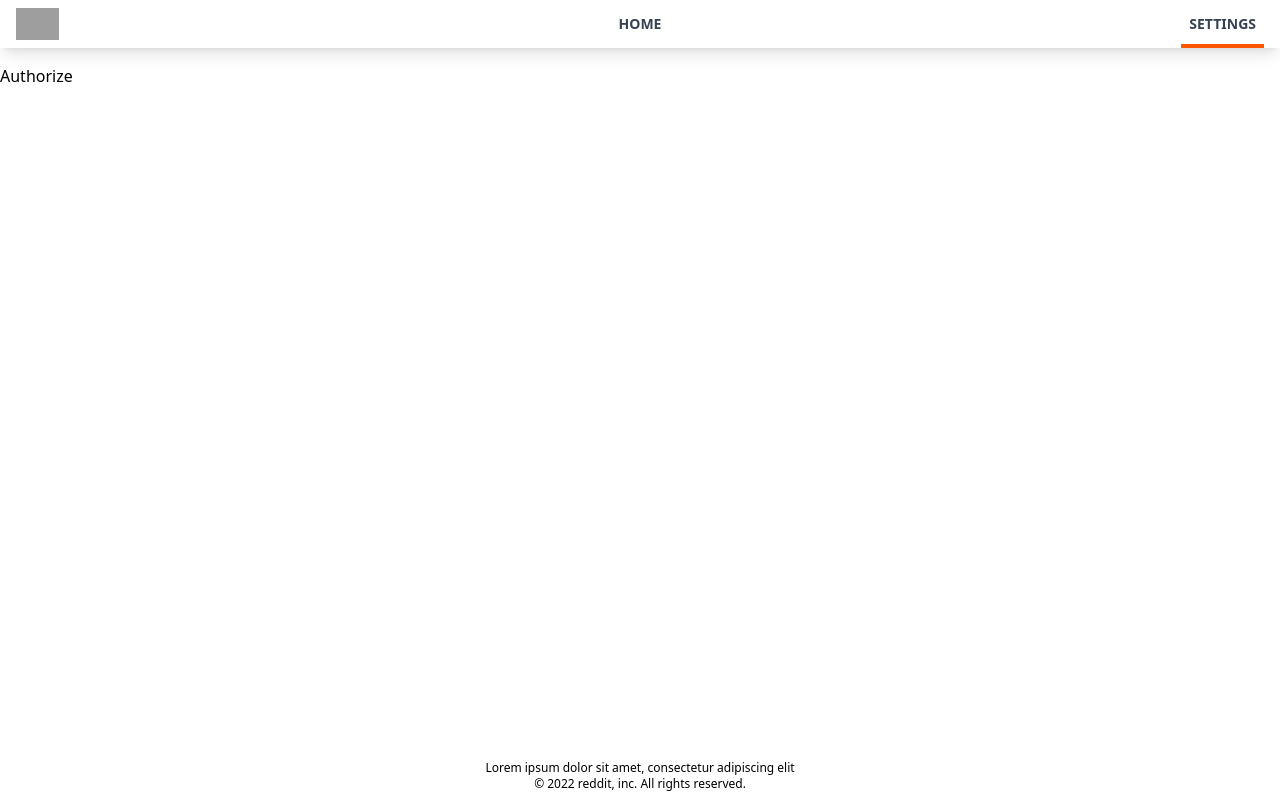
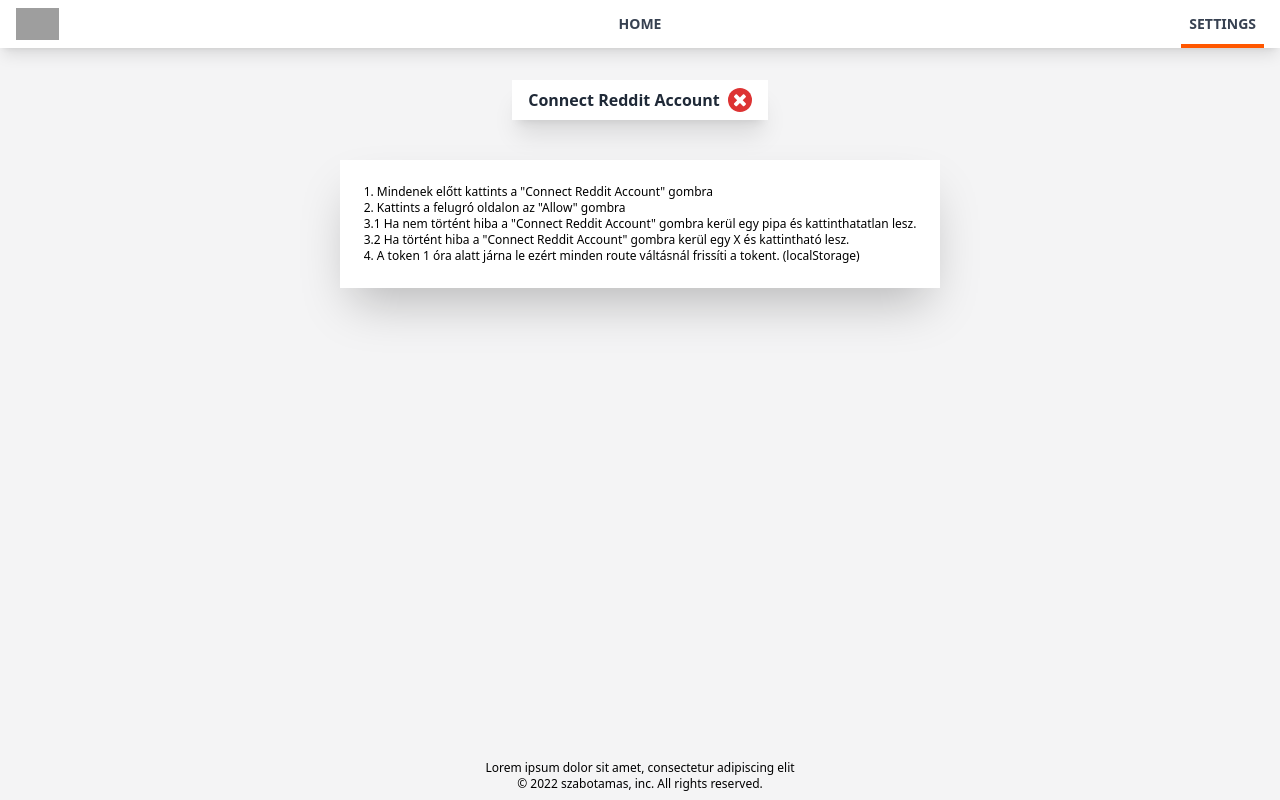
Before and after one commit to kemoth00/reddit-client, a Vue app: page /settings in a window 1280 px wide. Built offline with nearby package versions, Linux system fonts and the light colour scheme; no server answers; sample sign-in values are in the browser's storage; grey boxes are pictures that could not be loaded.

Commit message:
Settings page, Route guards

```diff
--- a/src/App.vue
+++ b/src/App.vue
@@ -1,6 +1,6 @@
 <template>
-	<div id="app" class="flex flex-col h-screen justify-between">
-		<Navbar class="h-16" />
+	<div id="app" class="flex flex-col h-screen justify-between bg-zinc-100">
+		<Navbar class="h-20" />
 		<router-view class="mb-auto h-10" />
 		<Footer class="h-10" />
 	</div>
--- a/src/api/api.js
+++ b/src/api/api.js
@@ -7,14 +7,46 @@
 	password: process.env.VUE_APP_SECRET,
 };
 
+const headers = {
+	'Content-Type': 'application/x-www-form-urlencoded',
+};
+
 const API = {
+	getRequest(url) {
+		return axios.get('https://oauth.reddit.com/' + url, {
+			headers: {
+				'Content-Type': 'application/x-www-form-urlencoded',
+				Authorization: 'Bearer ' + localStorage.getItem('access_token'),
+			},
+		});
+	},
+	getRequests(urls) {
+		const requests = [];
+		urls.map((element) => {
+			requests.push(
+				axios.get(element, {
+					headers: {
+						'Content-Type': 'application/x-www-form-urlencoded',
+						Authorization: 'Bearer ' + localStorage.getItem('access_token'),
+					},
+				})
+			);
+		});
+
+		return axios.all(requests, {
+			headers: {
+				'Content-Type': 'application/x-www-form-urlencoded',
+				Authorization: 'Bearer ' + localStorage.getItem('access_token'),
+			},
+		});
+	},
 	authorizeReddit() {
 		window.location.replace(
 			'https://www.reddit.com/api/v1/authorize?client_id=' +
 				process.env.VUE_APP_CLIENT_ID +
 				'&response_type=code&state=1&redirect_uri=' +
 				process.env.VUE_APP_REDIRECT_URI +
-				'&duration=permanent&scope=identity'
+				'&duration=permanent&scope=identity read wikiread vote'
 		);
 	},
 	getAccessToken(code) {
@@ -26,9 +58,7 @@
 					'&redirect_uri=' +
 					process.env.VUE_APP_REDIRECT_URI,
 				{
-					headers: {
-						'Content-Type': 'application/x-www-form-urlencoded',
-					},
+					headers,
 					auth,
 				}
 			)
@@ -36,13 +66,13 @@
 				localStorage.clear();
 				localStorage.setItem('access_token', response.data.access_token);
 				localStorage.setItem('refresh_token', response.data.refresh_token);
-				store.state.hasToken = true;
+				store.state.tokenStatus = 1;
 
 				router.push('settings');
 			})
 			.catch(function (error) {
 				localStorage.clear();
-				store.state.hasToken = false;
+				store.state.tokenStatus = 2;
 
 				console.log(error);
 			});
@@ -53,20 +83,18 @@
 				'https://www.reddit.com/api/v1/access_token',
 				'grant_type=refresh_token&refresh_token=' + token,
 				{
-					headers: {
-						'Content-Type': 'application/x-www-form-urlencoded',
-					},
+					headers,
 					auth,
 				}
 			)
 			.then(function (response) {
 				localStorage.setItem('access_token', response.data.access_token);
 				localStorage.setItem('refresh_token', response.data.refresh_token);
-				store.state.hasToken = true;
+				store.state.tokenStatus = 1;
 			})
 			.catch(function (error) {
 				localStorage.clear();
-				store.state.hasToken = false;
+				store.state.tokenStatus = 2;
 
 				console.log(error);
 			});
--- a/src/components/footer/Footer.vue
+++ b/src/components/footer/Footer.vue
@@ -1,7 +1,7 @@
 <template>
 	<div class="flex flex-col items-center jusify-center text-xs">
 		<div>Lorem ipsum dolor sit amet, consectetur adipiscing elit</div>
-		<div>© 2022 reddit, inc. All rights reserved.</div>
+		<div>© 2022 szabotamas, inc. All rights reserved.</div>
 	</div>
 </template>
 
--- a/src/router/index.js
+++ b/src/router/index.js
@@ -1,6 +1,7 @@
 import Vue from 'vue';
 import VueRouter from 'vue-router';
 import API from '@/api/api.js';
+import store from '@/store';
 
 Vue.use(VueRouter);
 
@@ -28,12 +29,22 @@
 });
 
 router.beforeEach((to, from, next) => {
+	document.title = to.meta.title;
+
 	if (localStorage.getItem('refresh_token') !== null) {
 		API.refreshToken(localStorage.getItem('refresh_token'));
+
+		next();
+	} else {
+		if (store.state.tokenStatus == 1) {
+			store.state.tokenStatus = 2;
+		}
+		if (to.name !== 'settings') {
+			next('settings');
+		} else {
+			next();
+		}
 	}
-
-	document.title = to.meta.title;
-	next();
 });
 
 export default router;
--- a/src/store/index.js
+++ b/src/store/index.js
@@ -5,7 +5,7 @@
 
 export default new Vuex.Store({
 	state: {
-		hasToken: false,
+		tokenStatus: 0,
 	},
 	getters: {},
 	mutations: {},
--- a/src/views/home/Home.vue
+++ b/src/views/home/Home.vue
@@ -1,5 +1,15 @@
 <template>
-	<div>home.vue</div>
+	<div class="flex flex-row">
+		<div class="basis-1/4 bg-orange-300 flex-wrap">
+			<div class="flex flex-col">
+				<div>01</div>
+				<div>02</div>
+				<div>03</div>
+			</div>
+		</div>
+		<div class="basis-1/2"></div>
+		<div class="basis-1/4 bg-orange-300"></div>
+	</div>
 </template>
 
 <script src="./home.js"></script>
--- a/src/views/home/home.js
+++ b/src/views/home/home.js
@@ -1,4 +1,5 @@
 import API from '@/api/api.js';
+import axios from 'axios';
 
 export default {
 	name: 'Home',
@@ -11,7 +12,24 @@
 		API,
 	},
 	methods: {},
-	mounted() {},
+	created() {
+		const urls = [
+			'https://oauth.reddit.com/hot',
+			'https://oauth.reddit.com/new',
+			'https://oauth.reddit.com/rising',
+			'https://oauth.reddit.com/top',
+		];
+
+		API.getRequests(urls)
+			.then(
+				axios.spread((...responses) => {
+					console.log(responses);
+				})
+			)
+			.catch((errors) => {
+				console.log(errors);
+			});
+	},
 	destroyed() {},
 	watch: {},
 };
--- a/src/views/settings/Settings.vue
+++ b/src/views/settings/Settings.vue
@@ -1,8 +1,124 @@
 <template>
-	<div>
-		<button v-on:click="authorize" v-if="!this.$store.state.hasToken">
-			Authorize
+	<div class="flex flex-col items-center">
+		<button
+			class="bg-white text-gray-800 font-bold py-2 px-4 inline-flex items-center shadow-xl"
+			:class="this.$store.state.tokenStatus !== 1 ? 'hover:bg-orange-500' : ''"
+			v-on:click="authorize"
+			:disabled="this.$store.state.tokenStatus === 1"
+		>
+			<span>Connect Reddit Account</span>
+
+			<svg
+				xmlns="http://www.w3.org/2000/svg"
+				viewBox="3 3 16 16"
+				class="w-6 ml-2"
+				v-if="this.$store.state.tokenStatus === 1"
+			>
+				<defs>
+					<linearGradient
+						gradientUnits="userSpaceOnUse"
+						y2="-2.623"
+						x2="0"
+						y1="986.67"
+						id="0"
+					>
+						<stop stop-color="#ffce3b" />
+						<stop offset="1" stop-color="#ffd762" />
+					</linearGradient>
+					<linearGradient
+						y2="-2.623"
+						x2="0"
+						y1="986.67"
+						gradientUnits="userSpaceOnUse"
+					>
+						<stop stop-color="#ffce3b" />
+						<stop offset="1" stop-color="#fef4ab" />
+					</linearGradient>
+				</defs>
+				<g
+					transform="matrix(1.99997 0 0 1.99997-10.994-2071.68)"
+					fill="#da4453"
+				>
+					<rect y="1037.36" x="7" height="8" width="8" fill="#32c671" rx="4" />
+					<path
+						d="m123.86 12.966l-11.08-11.08c-1.52-1.521-3.368-2.281-5.54-2.281-2.173 0-4.02.76-5.541 2.281l-53.45 53.53-23.953-24.04c-1.521-1.521-3.368-2.281-5.54-2.281-2.173 0-4.02.76-5.541 2.281l-11.08 11.08c-1.521 1.521-2.281 3.368-2.281 5.541 0 2.172.76 4.02 2.281 5.54l29.493 29.493 11.08 11.08c1.52 1.521 3.367 2.281 5.54 2.281 2.172 0 4.02-.761 5.54-2.281l11.08-11.08 58.986-58.986c1.52-1.521 2.281-3.368 2.281-5.541.0001-2.172-.761-4.02-2.281-5.54"
+						fill="#fff"
+						transform="matrix(.0436 0 0 .0436 8.177 1039.72)"
+						stroke="none"
+						stroke-width="9.512"
+					/>
+				</g>
+			</svg>
+			<svg
+				xmlns:osb="http://www.openswatchbook.org/uri/2009/osb"
+				xmlns:dc="http://purl.org/dc/elements/1.1/"
+				xmlns:cc="http://creativecommons.org/ns#"
+				xmlns:rdf="http://www.w3.org/1999/02/22-rdf-syntax-ns#"
+				xmlns:svg="http://www.w3.org/2000/svg"
+				xmlns="http://www.w3.org/2000/svg"
+				xmlns:sodipodi="http://sodipodi.sourceforge.net/DTD/sodipodi-0.dtd"
+				xmlns:inkscape="http://www.inkscape.org/namespaces/inkscape"
+				viewBox="0 0 48 48"
+				version="1.1"
+				id="svg15"
+				sodipodi:docname="cross red circle.svg"
+				inkscape:version="0.92.3 (2405546, 2018-03-11)"
+				class="w-6 ml-2"
+				v-if="this.$store.state.tokenStatus === 2"
+			>
+				<defs id="defs7">
+					<linearGradient id="linearGradient828" osb:paint="solid">
+						<stop
+							style="stop-color: #ff0000; stop-opacity: 1"
+							offset="0"
+							id="stop826"
+						/>
+					</linearGradient>
+					<linearGradient
+						id="0"
+						gradientUnits="userSpaceOnUse"
+						y1="47.37"
+						x2="0"
+						y2="-1.429"
+					>
+						<stop stop-color="#c52828" id="stop2" />
+						<stop offset="1" stop-color="#ff5454" id="stop4" />
+					</linearGradient>
+				</defs>
+				<g
+					transform="matrix(.99999 0 0 .99999-58.37.882)"
+					enable-background="new"
+					id="g13"
+					style="fill-opacity: 1"
+				>
+					<circle
+						cx="82.37"
+						cy="23.12"
+						r="24"
+						fill="url(#0)"
+						id="circle9"
+						style="fill-opacity: 1; fill: #dd3333"
+					/>
+					<path
+						d="m87.77 23.725l5.939-5.939c.377-.372.566-.835.566-1.373 0-.54-.189-.997-.566-1.374l-2.747-2.747c-.377-.372-.835-.564-1.373-.564-.539 0-.997.186-1.374.564l-5.939 5.939-5.939-5.939c-.377-.372-.835-.564-1.374-.564-.539 0-.997.186-1.374.564l-2.748 2.747c-.377.378-.566.835-.566 1.374 0 .54.188.997.566 1.373l5.939 5.939-5.939 5.94c-.377.372-.566.835-.566 1.373 0 .54.188.997.566 1.373l2.748 2.747c.377.378.835.564 1.374.564.539 0 .997-.186 1.374-.564l5.939-5.939 5.94 5.939c.377.378.835.564 1.374.564.539 0 .997-.186 1.373-.564l2.747-2.747c.377-.372.566-.835.566-1.373 0-.54-.188-.997-.566-1.373l-5.939-5.94"
+						fill="#fff"
+						fill-opacity=".842"
+						id="path11"
+						style="fill-opacity: 1; fill: #ffffff"
+					/>
+				</g>
+			</svg>
 		</button>
+		<div class="text-xs mt-10 shadow-2xl px-6 py-6 bg-white">
+			1. Mindenek előtt kattints a "Connect Reddit Account" gombra<br />
+			2. Kattints a felugró oldalon az "Allow" gombra<br />
+			3.1 Ha nem történt hiba a "Connect Reddit Account" gombra kerül egy pipa
+			és kattinthatatlan lesz.<br />
+			3.2 Ha történt hiba a "Connect Reddit Account" gombra kerül egy X és
+			kattintható lesz.<br />
+			4. A token 1 óra alatt járna le ezért minden route váltásnál frissíti a
+			tokent. (localStorage)
+		</div>
 	</div>
 </template>
 
--- a/src/views/settings/settings.js
+++ b/src/views/settings/settings.js
@@ -15,7 +15,7 @@
 			API.authorizeReddit();
 		},
 	},
-	mounted() {
+	created() {
 		const queryString = window.location.search;
 		const urlParams = new URLSearchParams(queryString);
 
```
Also changed, not shown: src/assets/cross.svg (added), src/assets/tick.svg (added).
